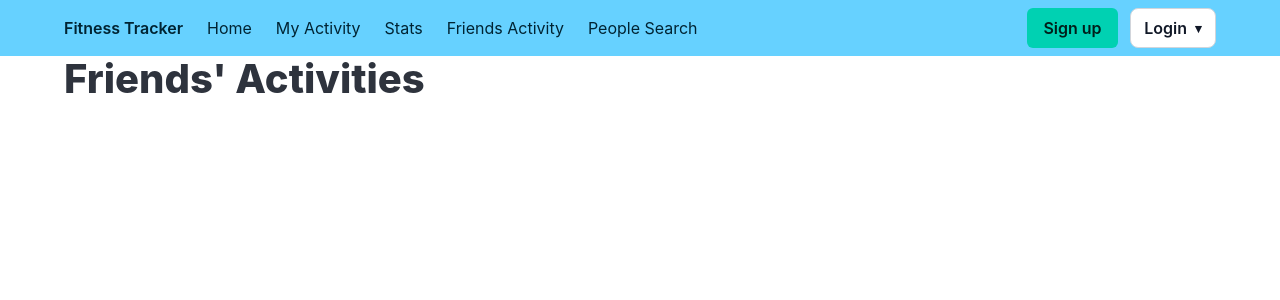
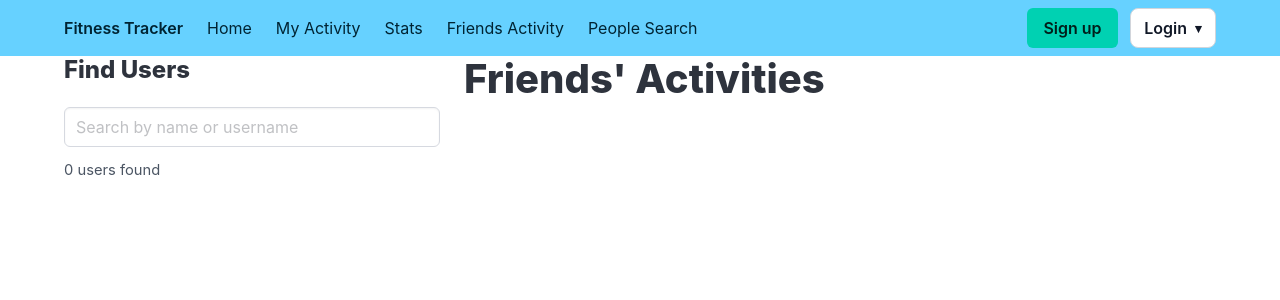
Before and after one commit to diacnik/fitness-tracker, a Vue app in the folder client/: page /friends-activity in a window 1280 px wide. Shown: the top 300 px of the page. Built offline with nearby package versions, Linux system fonts and the light colour scheme; the HTML template or start-up script is replaced by a standard one.

Commit message:
added friend search

```diff
--- /dev/null
+++ b/client/src/components/UserSearch.vue
@@ -0,0 +1,147 @@
+<script setup lang="ts">
+import { computed, ref } from 'vue'
+import { storeToRefs } from 'pinia'
+import { useUserStore } from '../stores/user'
+
+const userStore = useUserStore()
+const { users } = storeToRefs(userStore)
+
+const query = ref('')
+
+const normalizedQuery = computed(() => query.value.trim().toLowerCase())
+
+const filteredUsers = computed(() => {
+  if (!normalizedQuery.value) {
+    return []
+  }
+
+  return users.value.filter((user) => {
+    const fullName = `${user.firstName} ${user.lastName}`.toLowerCase()
+    const username = user.username.toLowerCase()
+
+    return fullName.includes(normalizedQuery.value) || username.includes(normalizedQuery.value)
+  })
+})
+
+const hasQuery = computed(() => normalizedQuery.value.length > 0)
+
+const clearQuery = () => {
+  query.value = ''
+}
+
+</script>
+
+<template>
+  <section class="user-search">
+    <h2 class="title is-4">Find Users</h2>
+
+    <div class="search-row">
+      <input
+        v-model="query"
+        type="search"
+        class="input"
+        placeholder="Search by name or username"
+        aria-label="Search users"
+      />
+      <button
+        v-if="hasQuery"
+        type="button"
+        class="button is-light"
+        @click="clearQuery"
+      >
+        Clear
+      </button>
+    </div>
+
+    <p class="search-meta">{{ filteredUsers.length }} user{{ filteredUsers.length === 1 ? '' : 's' }} found</p>
+
+    <ul v-if="filteredUsers.length" class="results-list">
+      <li v-for="user in filteredUsers" :key="user.userId" class="result-item">
+        <img :src="user.profilePicture" :alt="`${user.username} profile picture`" class="avatar" />
+        <div class="result-text">
+          <p class="name">{{ user.firstName }} {{ user.lastName }}</p>
+          <p class="username">@{{ user.username }}</p>
+        </div>
+        <span v-if="user.isAdmin" class="tag is-warning is-light">Admin</span>
+      </li>
+    </ul>
+
+    <p v-else-if="hasQuery" class="empty-state">No users match your search.</p>
+  </section>
+</template>
+
+<style scoped>
+.user-search {
+  max-width: 640px;
+  margin: 0 auto;
+}
+
+.search-row {
+  display: flex;
+  gap: 0.6rem;
+  margin-top: 0.75rem;
+}
+
+.search-row .input {
+  flex: 1;
+}
+
+.search-meta {
+  margin: 0.75rem 0 0;
+  color: #4b5563;
+  font-size: 0.92rem;
+}
+
+.results-list {
+  list-style: none;
+  padding: 0;
+  margin: 0.85rem 0 0;
+  display: grid;
+  gap: 0.55rem;
+}
+
+.result-item {
+  display: flex;
+  align-items: center;
+  gap: 0.65rem;
+  border: 1px solid #e5e7eb;
+  border-radius: 0.7rem;
+  padding: 0.55rem 0.7rem;
+  background: #fff;
+}
+
+.avatar {
+  width: 38px;
+  height: 38px;
+  border-radius: 999px;
+  object-fit: cover;
+  flex-shrink: 0;
+}
+
+.result-text {
+  flex: 1;
+}
+
+.name {
+  margin: 0;
+  font-weight: 600;
+}
+
+.username {
+  margin: 0.1rem 0 0;
+  color: #6b7280;
+  font-size: 0.9rem;
+}
+
+.empty-state {
+  margin: 0.9rem 0 0;
+  color: #6b7280;
+}
+
+@media (max-width: 640px) {
+  .search-row {
+    flex-direction: column;
+  }
+}
+
+</style>
--- a/client/src/views/FriendView.vue
+++ b/client/src/views/FriendView.vue
@@ -1,4 +1,5 @@
 <script setup lang="ts">
+import UserSearch from '@/components/UserSearch.vue';
 import ActivitiesList from '../components/ActivitiesList.vue'
 
 </script>
@@ -6,14 +7,45 @@ import ActivitiesList from '../components/ActivitiesList.vue'
 <template>
   <section>
     <div class="container">
-      <div class="is-flex is-justify-content-space-between is-align-items-center mb-4">
-        <h1 class="title is-2 mb-0">Friends' Activities</h1>
+      <div class="friends-layout">
+        <div class="search-column">
+          <UserSearch />
+        </div>
+
+        <div class="activities-column">
+          <div class="is-flex is-justify-content-space-between is-align-items-center mb-4">
+            <h1 class="title is-2 mb-0">Friends' Activities</h1>
+          </div>
+          <ActivitiesList filter-mode="others" />
+        </div>
       </div>
-      <ActivitiesList filter-mode="others" />
     </div>
   </section>
 </template>
 
 <style scoped>
+.friends-layout {
+  display: grid;
+  grid-template-columns: 1fr 2fr;
+  gap: 1.5rem;
+  align-items: start;
+}
+
+.search-column,
+.activities-column {
+  min-width: 0;
+}
+
+.search-column :deep(.user-search),
+.activities-column :deep(.activity-feed) {
+  max-width: none;
+  margin: 0;
+}
+
+@media (max-width: 1023px) {
+  .friends-layout {
+    grid-template-columns: 1fr;
+  }
+}
 
 </style>
```
